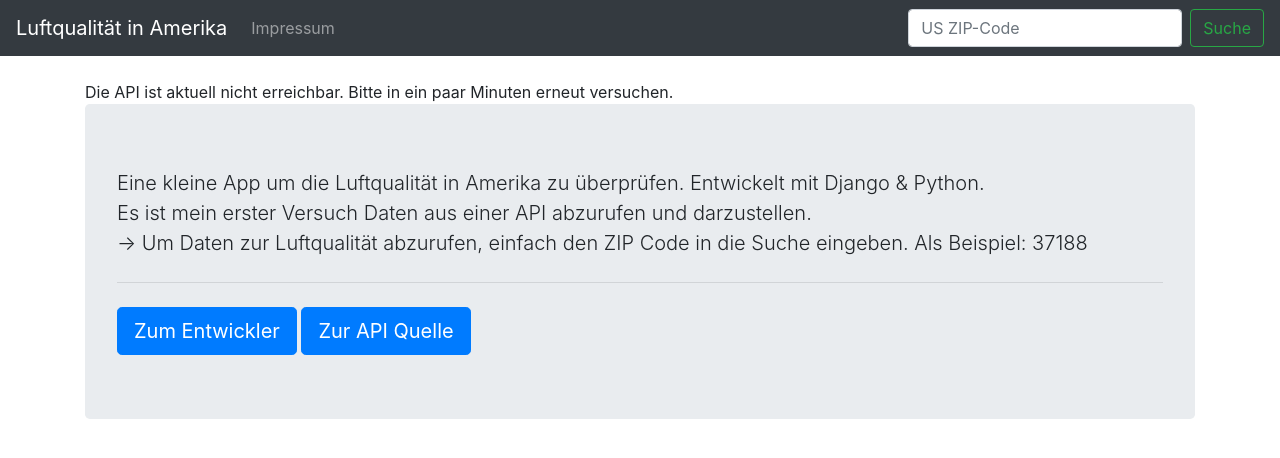
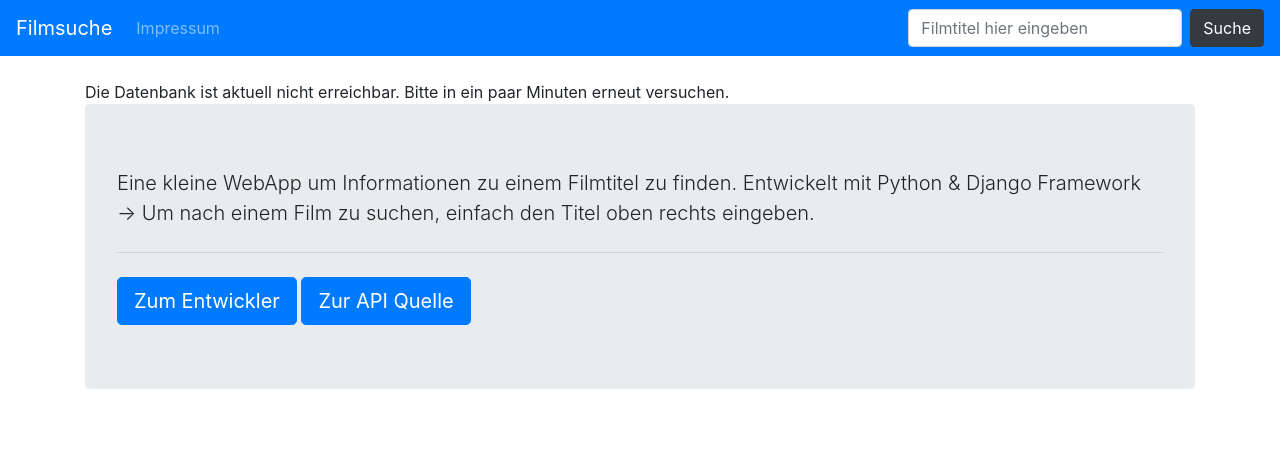
Before and after one commit to PaulusElektrus/Wetter, a Django app: page / in a window 1280 px wide. Shown: the top 458 px of the page. Run offline with Django 3.2, Linux system fonts and the light colour scheme; data that the repository does not hold is empty; some libraries are stand-ins or nearby versions.

Commit message:
Filmsuche App
Filmsuche App

```diff
--- a/lookup/templates/about.html
+++ b/lookup/templates/about.html
@@ -18,9 +18,6 @@
     <br/>
     <br/>Besitzer: <a href="http://paul.zechs.de" target="_blank" rel="noopener noreferrer">Paul Zech, Lohebergweg 6a, 83093 Bad Endorf</a>
     <br/>
-    <br/>Quellcode <a href="https://github.com/Baule8520/Wetter" target="_blank" rel="noopener noreferrer">auf Github</a>
-    <br/>
-    <br/>Tutorial <a href="https://skl.sh/2WG4qiY" target="_blank" rel="noopener noreferrer">auf Skillshare</a>
     </div><br/><br/>
 
 {% endblock %}
--- a/lookup/templates/base.html
+++ b/lookup/templates/base.html
@@ -8,7 +8,7 @@
     <!-- Bootstrap CSS -->
     <link rel="stylesheet" href="https://stackpath.bootstrapcdn.com/bootstrap/4.4.1/css/bootstrap.min.css" integrity="sha384-Vkoo8x4CGsO3+Hhxv8T/Q5PaXtkKtu6ug5TOeNV6gBiFeWPGFN9MuhOf23Q9Ifjh" crossorigin="anonymous">
 
-    <title>API Test</title>
+    <title>Filmsuche</title>
 
     <style>
 
@@ -26,8 +26,8 @@
   </head>
   <body>
 
-    <nav class="navbar navbar-expand-lg navbar-dark bg-dark">
-        <a class="navbar-brand" href="{% url 'home' %}">Luftqualität in Amerika</a>
+    <nav class="navbar navbar-expand-lg navbar-dark bg-primary">
+        <a class="navbar-brand" href="{% url 'home' %}">Filmsuche</a>
         <button class="navbar-toggler" type="button" data-toggle="collapse" data-target="#navbarSupportedContent" aria-controls="navbarSupportedContent" aria-expanded="false" aria-label="Toggle navigation">
           <span class="navbar-toggler-icon"></span>
         </button>
@@ -39,8 +39,8 @@
             </li>
           </ul>
           <form action="{%url 'home' %}" class="form-inline my-2 my-lg-0" method="POST">
-            {% csrf_token %} <input class="form-control mr-sm-2" type="search" placeholder="US ZIP-Code" aria-label="Search" name="zipcode">
-            <button class="btn btn-outline-success my-2 my-sm-0" type="submit">Suche</button>
+            {% csrf_token %} <input class="form-control mr-sm-2" type="search" placeholder="Filmtitel hier eingeben" aria-label="Search" name="Filmtitel">
+            <button class="btn btn-dark my-2 my-sm-0" type="submit">Suche</button>
           </form>
         </div>
       </nav>
@@ -54,10 +54,10 @@
     </div>
   <div class="container">
     <div class="jumbotron">
-      <p class="lead">Eine kleine App um die Luftqualität in Amerika zu überprüfen. Entwickelt mit Django & Python.</br>Es ist mein erster Versuch Daten aus einer API abzurufen und darzustellen.</br>&rarr; Um Daten zur Luftqualität abzurufen, einfach den ZIP Code in die Suche eingeben. Als Beispiel: 37188</p>
+      <p class="lead">Eine kleine WebApp um Informationen zu einem Filmtitel zu finden. Entwickelt mit Python & Django Framework</br>&rarr; Um nach einem Film zu suchen, einfach den Titel oben rechts eingeben.</p>
       <hr class="my-4">
       <a class="btn btn-primary btn-lg" href="http://zechs.de" target="_blank" role="button">Zum Entwickler</a>
-      <a class="btn btn-primary btn-lg" href="https://docs.airnowapi.org/" target="_blank" role="button">Zur API Quelle</a>
+      <a class="btn btn-primary btn-lg" href="http://www.omdbapi.com/" target="_blank" role="button">Zur API Quelle</a>
     </div>
   </div>
     <!-- Optional JavaScript -->
--- a/lookup/templates/home.html
+++ b/lookup/templates/home.html
@@ -2,9 +2,9 @@
 
 {% block content %}
 
-{% if zipcode %}
+{% if Filmtitel %}
 
-    {{ zipcode }}
+    {{ Filmtitel }}
 
 {% endif %}
 
@@ -13,19 +13,21 @@
     {% if api == "Error2" %}
 
     </br>
-    <h3>Der eingegebene ZIP-Code ist fehlerhaft. Bitte erneut versuchen!</h3><br/><br/>
+    <h3>Der eingegebene Filmtitel wurde nicht gefunden. Bitte erneut versuchen!</h3><br/><br/>
 
     {% elif api == "Error1" %}
 
-    Die API ist aktuell nicht erreichbar. Bitte in ein paar Minuten erneut versuchen.
+    Die Datenbank ist aktuell nicht erreichbar. Bitte in ein paar Minuten erneut versuchen.
 
     {% else %}
 
-    <div class="jumbotron {{ category_color }}">
-        <h3 class="display-4">Luftqualität in {{ api.0.ReportingArea }} ist {{ category_name }} aktuell.</h3></br>
-        <p class="lead">Qualitätsindex = {{ api.0.AQI }}</p>
-        <p>Von {{ category_description }}</p>
-      </div>
+    <div class="jumbotron">
+    <ul>
+        {% for key, value in api.items %}
+            <li>{{key}}: {{value}}</li>
+        {% endfor %}
+    </ul>
+    </div>
 
     {% endif %}
 {% endif %}
--- a/lookup/views.py
+++ b/lookup/views.py
@@ -1,102 +1,41 @@
 from django.shortcuts import render
 
-# ! Die Home Page !
+def home(request):
+    import json
+    import requests
 
-def home(request):
-    import json # ! Für die API Abfrage, .json Dateiformat !
-    import requests # ! Für API Abfrage !
+    if request.method == "POST":
 
-    if request.method == "POST": # ! Wenn eine Abfrage per Suche kommt, dann
-        zipcode = request.POST['zipcode']
+        values = []
 
-        api_request = requests.get("http://www.airnowapi.org/aq/observation/zipCode/current/?format=application/json&zipCode="+ zipcode +"&distance=30&API_KEY=4C576B97-355B-4913-8308-72EA96FF9206")
+        title = request.POST['Filmtitel']
+
+        api_request = requests.get("http://www.omdbapi.com/?t=" + title + "&apikey=eb280a88")
+
+        api = json.loads(api_request.content)
+
+        if api.get("Response") == "False":
+            api = "Error2"
+
+        return render(request, 'home.html', {
+        'api': api
+        })
+
+    else:
+
+        values = []
+
+        api_request = requests.get("http://www.omdbapi.com/?t=Matrix&apikey=eb280a88")
 
         try:
             api = json.loads(api_request.content)
 
-            if api[0]['Category']['Name'] == "Good":
-                category_description = "0 - 50: Kein Risiko"
-                category_color = "good"
-                category_name = "gut"
-            elif api[0]['Category']['Name'] == "Moderate":
-                category_description = "51 - 100: Leicht erhöhte Werte"
-                category_color = "moderate"
-                category_name = "moderat"
-            elif api[0]['Category']['Name'] == "Unhealthy for Sensitive Groups":
-                category_description = "101 - 150: Risiko für empfindliche Menschen sehr hoch"
-                category_color = "usg"
-                category_name = "ungesund für empfindliche Menschen"
-            elif api[0]['Category']['Name'] == "Unhealthy":
-                category_description = "151 - 200: Ungesund"
-                category_color = "unhealthy"
-                category_name = "ungesund"
-            elif api[0]['Category']['Name'] == "Very Unhealthy":
-                category_description = "201 - 300: Sehr ungesund"
-                category_color = "veryunhealthy"
-                category_name = "sehr ungesund"
-            elif api[0]['Category']['Name'] == "Hazardous":
-                category_description = "301 - 500: Quasi Tödlich"
-                category_color = "hazardous"
-                category_name = "verheerend"  # ! Darstellung der Wetter Ergebnisse !
         except:
-            api = "Error2" # ! Error Handling Modul !
-            category_description = "-"
-            category_color = "-"
-            category_name = "-"
-
+            api = "Error1"
 
         return render(request, 'home.html', {
-        'api': api,
-        'category_description': category_description,
-        'category_color': category_color,
-        'category_name': category_name}) # ! Ausgabe der Homepage --> templates !
-
-    else:     # ! Normale Homepage, ohne speziellen Zip-Code, Standardabfrage !
-
-        api_request = requests.get("http://www.airnowapi.org/aq/observation/zipCode/current/?format=application/json&zipCode=96701&distance=30&API_KEY=4C576B97-355B-4913-8308-72EA96FF9206")
-
-        try:
-            api = json.loads(api_request.content)
-
-            if api[0]['Category']['Name'] == "Good":
-                category_description = "0 - 50: Kein Risiko"
-                category_color = "good"
-                category_name = "gut"
-            elif api[0]['Category']['Name'] == "Moderate":
-                category_description = "51 - 100: Leicht erhöhte Werte"
-                category_color = "moderate"
-                category_name = "moderat"
-            elif api[0]['Category']['Name'] == "Unhealthy for Sensitive Groups":
-                category_description = "101 - 150: Risiko für empfindliche Menschen sehr hoch"
-                category_color = "usg"
-                category_name = "ungesund für empfindliche Menschen"
-            elif api[0]['Category']['Name'] == "Unhealthy":
-                category_description = "151 - 200: Ungesund"
-                category_color = "unhealthy"
-                category_name = "ungesund"
-            elif api[0]['Category']['Name'] == "Very Unhealthy":
-                category_description = "201 - 300: Sehr ungesund"
-                category_color = "veryunhealthy"
-                category_name = "sehr ungesund"
-            elif api[0]['Category']['Name'] == "Hazardous":
-                category_description = "301 - 500: Quasi Tödlich"
-                category_color = "hazardous"
-                category_name = "verheerend"  # ! Darstellung der Wetter Ergebnisse !
-        except:
-            api = "Error1" # ! Error Handling Modul !
-            category_description = "-"
-            category_color = "-"
-            category_name = "-"
-
-
-
-        return render(request, 'home.html', {
-        'api': api,
-        'category_description': category_description,
-        'category_color': category_color,
-        'category_name': category_name})  # ! Ausgabe der Homepage !
-
-# ! Die About Seite !
+        'api': api
+        })
 
 def about(request):
-    return render(request, 'about.html', {})    # ! Ausgabe des Impressum --> templates !
+    return render(request, 'about.html', {})
```
Also changed, not shown: lookup/templates/Hier sind die .html Daten.txt (deleted, +0 -8 lines), README.md, lookup/migrations/__init__.py (deleted), 1 other file.
